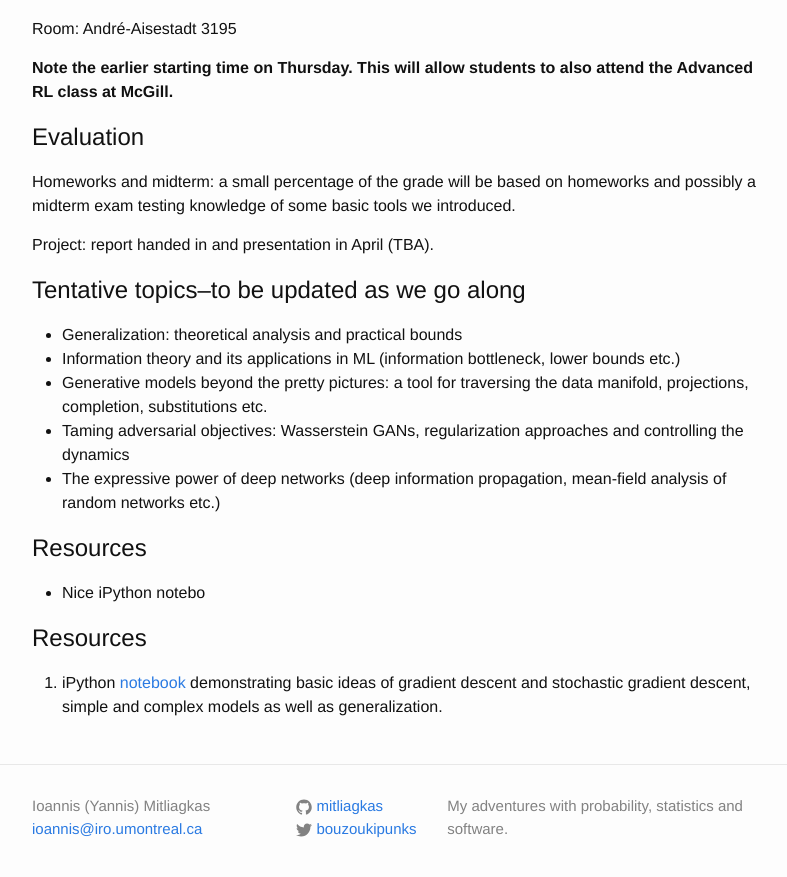
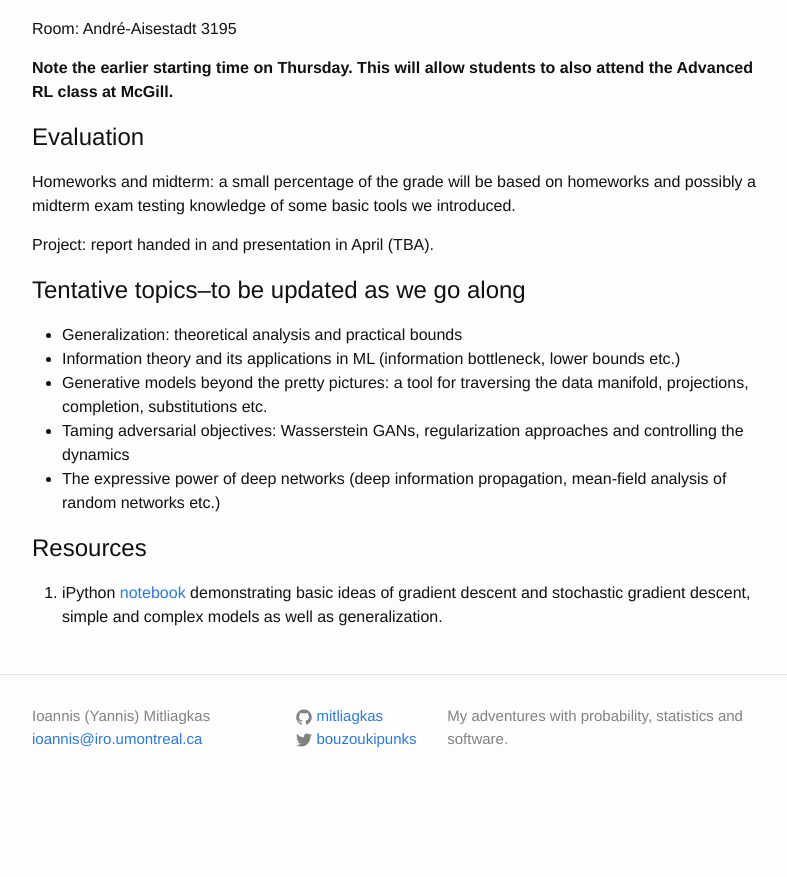
Before and after one commit to mitliagkas/mitliagkas.github.io, a Jekyll site: the page built from dl-theory-class.md, in a window 1280 px wide and 900 px high, scrolled down 1091 px. Shown: the top 877 px of the window, without its empty margins (238-1025 px from the left). Built offline with Jekyll 4.4.1, drawn with Linux system fonts in a browser that asks for light colours; after the commit the page ends 1901 px from its top, so only the background shows below that.

Commit message:
Correction

```diff
--- a/dl-theory-class.md
+++ b/dl-theory-class.md
@@ -58,12 +58,6 @@ Tentative topics--to be updated as we go along
 Resources
 ---------
 
-- Nice iPython notebo
-
-
-Resources
----------
-
 1. iPython [notebook](https://github.com/anadim/ECE901/blob/master/sgd_vs_gd.ipynb)
 	demonstrating basic ideas of gradient descent and stochastic gradient descent,
 	simple and complex models as well as generalization.
```
